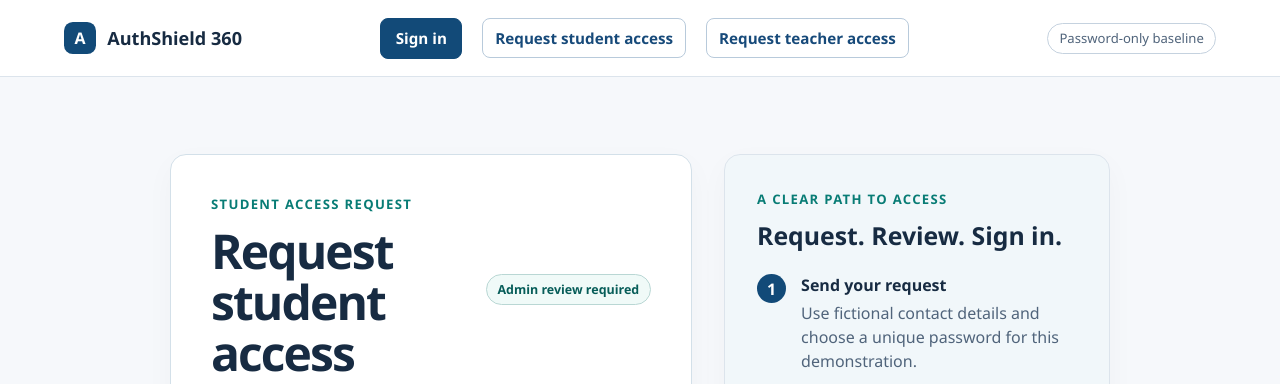
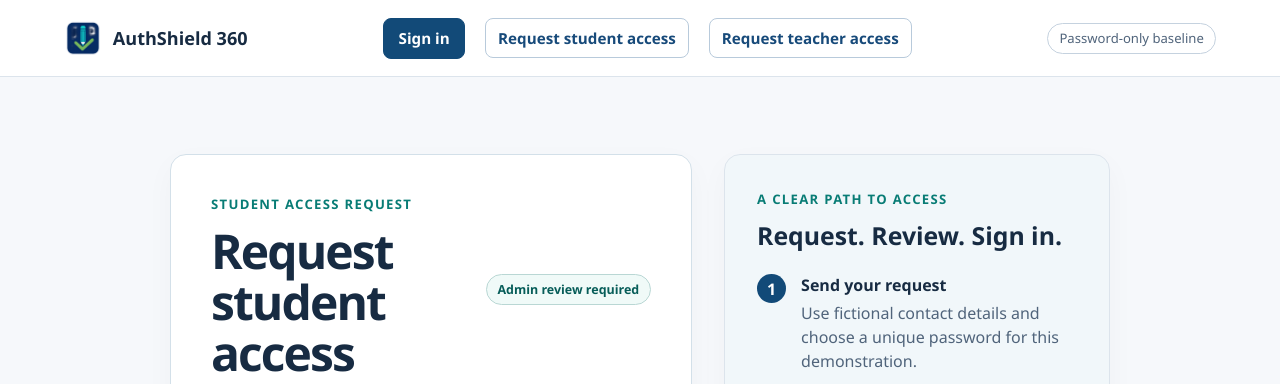
Before and after one commit to mustafaahmed-sec/AuthShield360, a Django app: page /signup/ in a window 1280 px wide. Shown: the top 384 px of the page. Run offline with Django 5.2, Linux system fonts and the light colour scheme; parts of the project's set-up code (start-up, migrations or seed data) failed here and were passed over.

Commit message:
Apply portal icon branding

```diff
--- a/static/css/site.css
+++ b/static/css/site.css
@@ -7,7 +7,7 @@ a { color: #174a7a; }
 .visually-hidden { position: absolute; width: 1px; height: 1px; padding: 0; margin: -1px; overflow: hidden; clip: rect(0, 0, 0, 0); white-space: nowrap; border: 0; }
 .site-header { display: flex; justify-content: space-between; align-items: center; gap: 1rem; padding: 1.1rem clamp(1rem, 5vw, 5rem); border-bottom: 1px solid #dce4ec; background: #fff; }
 .brand { display: flex; align-items: center; gap: .7rem; color: #172b42; font-size: 1.13rem; font-weight: 650; text-decoration: none; }
-.brand-mark { display: grid; place-items: center; width: 2rem; height: 2rem; border-radius: .55rem; background: #124a78; color: #fff; font-size: 1rem; }
+.brand-mark { display: block; width: 2.35rem; height: 2.35rem; border-radius: .62rem; object-fit: cover; flex: 0 0 auto; }
 .environment { font-size: .82rem; color: #50647b; border: 1px solid #c5d2df; border-radius: 999px; padding: .35rem .7rem; }
 .main-content { width: min(100% - 2rem, 1100px); margin: clamp(2.5rem, 6vw, 5rem) auto; flex: 1; }
 .eyebrow { color: #087c75; font-size: .82rem; font-weight: 750; letter-spacing: .1em; text-transform: uppercase; }
--- a/templates/500.html
+++ b/templates/500.html
@@ -4,7 +4,7 @@
   <meta charset="utf-8">
   <meta name="viewport" content="width=device-width, initial-scale=1">
   <title>Service unavailable | AuthShield 360</title>
-  <link rel="icon" type="image/svg+xml" href="/static/img/authshield-icon.svg">
+  <link rel="icon" type="image/png" href="/static/img/authshield-portal-icon.png">
   <link rel="stylesheet" href="/static/css/site.css">
 </head>
 <body>
--- a/templates/base.html
+++ b/templates/base.html
@@ -5,14 +5,14 @@
   <meta charset="utf-8">
   <meta name="viewport" content="width=device-width, initial-scale=1">
   <title>{% block title %}AuthShield 360{% endblock %}</title>
-  <link rel="icon" type="image/svg+xml" href="{% static 'img/authshield-icon.svg' %}">
+  <link rel="icon" type="image/png" href="{% static 'img/authshield-portal-icon.png' %}">
   <link rel="stylesheet" href="{% static 'css/site.css' %}">
   <script src="{% static 'js/password-tools.js' %}" defer></script>
 </head>
 <body>
   <a class="skip-link" href="#main">Skip to main content</a>
   <header class="site-header">
-    <a class="brand" href="{% url 'home' %}" aria-label="AuthShield 360 home"><span class="brand-mark" aria-hidden="true">A</span><span>AuthShield <strong>360</strong></span></a>
+    <a class="brand" href="{% url 'home' %}" aria-label="AuthShield 360 home"><img class="brand-mark" src="{% static 'img/authshield-portal-icon.png' %}" alt=""><span>AuthShield <strong>360</strong></span></a>
     <nav class="site-nav{% if not request.user.is_authenticated %} guest-nav{% endif %}" aria-label="Primary navigation">
       {% if request.user.is_authenticated %}
         <a href="{% url 'dashboard' %}">Dashboard</a>
```
Also changed, not shown: static/img/authshield-portal-icon.png (added).
